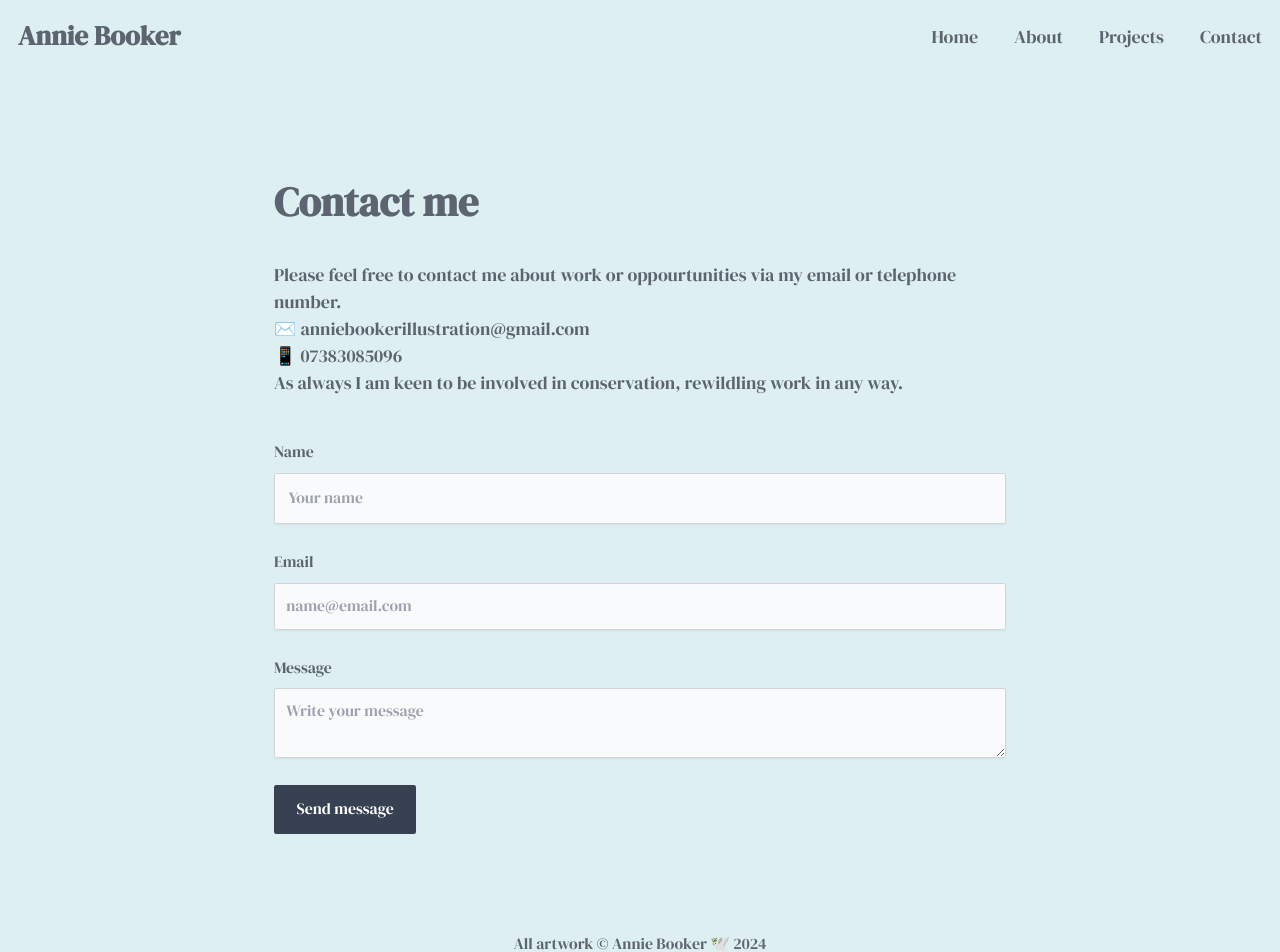
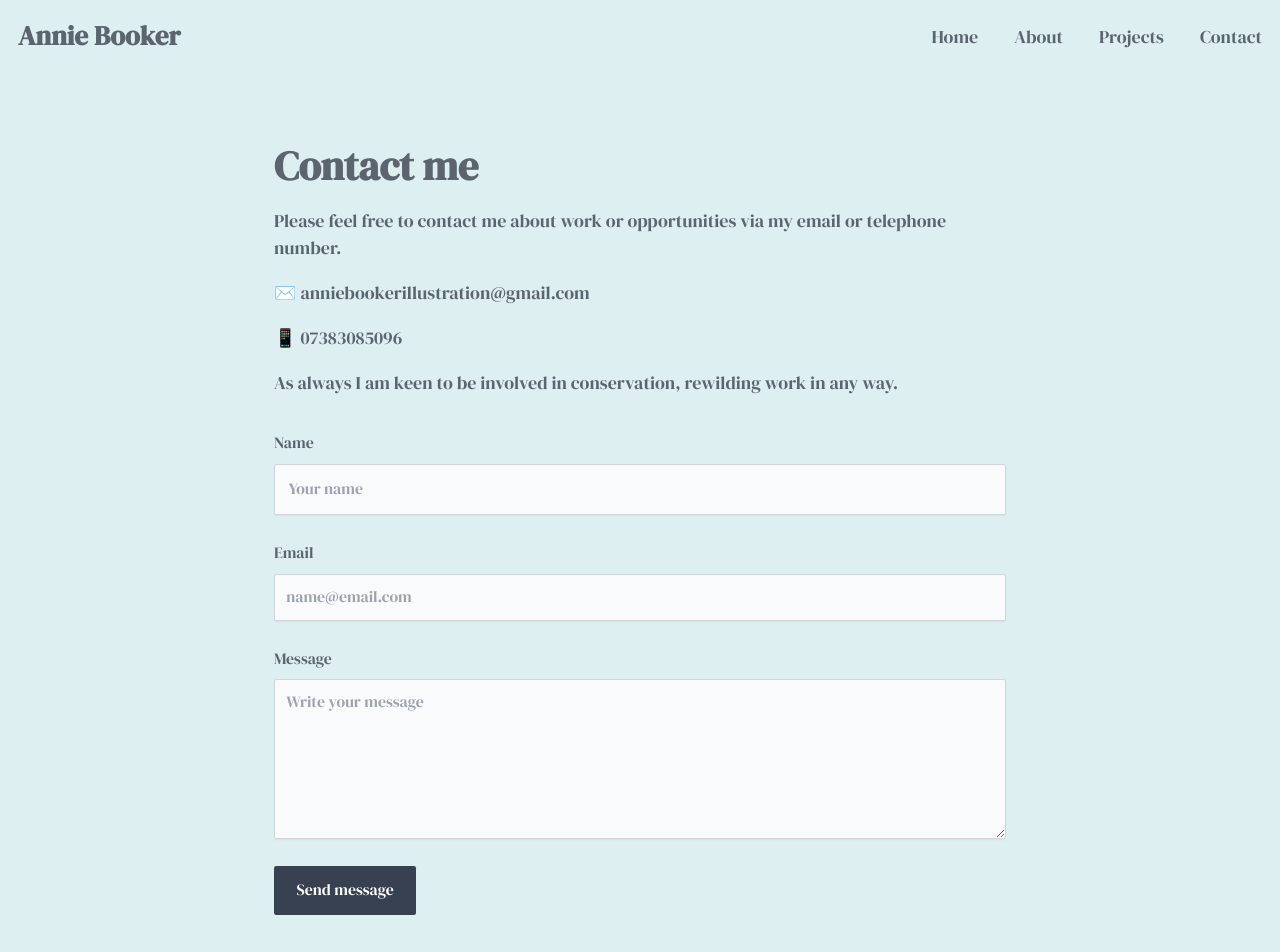
Before and after one commit to sanicodeplayground/annie-nextjs-ts, a Next.js app: page /contact in a window 1280 px wide. Shown: the top 952 px of the page. Built offline with nearby package versions, Linux system fonts and the light colour scheme.

Commit message:
add emailjs

```diff
--- a/package.json
+++ b/package.json
@@ -9,7 +9,9 @@
     "lint": "next lint"
   },
   "dependencies": {
+    "@emailjs/browser": "^4.3.3",
     "@fancyapps/ui": "^5.0.36",
+    "emailjs-com": "^3.2.0",
     "next": "14.2.3",
     "react": "^18",
     "react-dom": "^18",
--- a/src/components/ContactForm.tsx
+++ b/src/components/ContactForm.tsx
@@ -1,26 +1,64 @@
-const ContactForm = () => {
+"use client";
+
+import React, { useRef, useState, FormEvent } from "react";
+import emailjs from "@emailjs/browser";
+
+const ContactForm: React.FC = () => {
+  const form = useRef<HTMLFormElement>(null);
+  const [message, setMessage] = useState<string>("");
+  const [isSent, setIsSent] = useState<boolean>(false);
+
+  const sendEmail = (e: FormEvent<HTMLFormElement>) => {
+    e.preventDefault();
+
+    if (form.current) {
+      emailjs
+        .sendForm(
+          process.env.NEXT_PUBLIC_EMAILJS_SERVICE_ID!,
+          process.env.NEXT_PUBLIC_EMAILJS_TEMPLATE_ID!,
+          form.current,
+          process.env.NEXT_PUBLIC_EMAILJS_USER_ID!
+        )
+        .then(
+          (result) => {
+            setIsSent(true);
+            setTimeout(() => {
+              setIsSent(false);
+              form.current?.reset();
+            }, 5000);
+            setMessage("Email successfully sent!");
+          },
+          (error) => {
+            if (error.text) {
+              setMessage(`Failed to send email. Error: ${error.text}`);
+            } else {
+              setMessage("Failed to send email. Please try again later.");
+            }
+          }
+        );
+    }
+  };
+
   return (
     <section>
       <div className="max-w-screen-md px-4 py-8 mx-auto lg:py-16">
-        <h1 className="items-center gap-16 py-8 text-4xl font-extrabold">
-          Contact me
-        </h1>
-        <p>
-          Please feel free to contact me about work or oppourtunities via my
+        <h1 className="text-4xl font-extrabold mb-4">Contact me</h1>
+        <p className="mb-4">
+          Please feel free to contact me about work or opportunities via my
           email or telephone number.
         </p>
-        <p>
+        <p className="mb-4">
           <span>✉️</span> anniebookerillustration@gmail.com
         </p>
-        <p>
+        <p className="mb-4">
           <span>📱</span> 07383085096
         </p>
-        <p>
-          As always I am keen to be involved in conservation, rewildling work in
+        <p className="mb-8">
+          As always I am keen to be involved in conservation, rewilding work in
           any way.
         </p>
 
-        <form className="mt-10 space-y-6">
+        <form className="space-y-6" ref={form} onSubmit={sendEmail}>
           <div>
             <label
               htmlFor="user_name"
@@ -62,9 +100,12 @@ const ContactForm = () => {
               name="message"
               className="block p-2.5 w-full text-sm text-gray-900 bg-gray-50 rounded-sm shadow-sm border border-gray-300 focus:ring-primary-500 focus:border-primary-500"
               placeholder="Write your message"
+              rows={6}
+              required
             ></textarea>
           </div>
-
+          {isSent && <p className="text-green-600">Email successfully sent!</p>}
+          {!isSent && message && <p>{message}</p>}
           <button
             type="submit"
             className="px-5 py-3 text-sm font-medium text-center text-white bg-gray-700 rounded-sm sm:w-fit hover:bg-gray-800 focus:ring-4 focus:outline-none focus:ring-gray-300"
```
Also changed, not shown: 1 other file (tests, documents, lock files or other folders).
